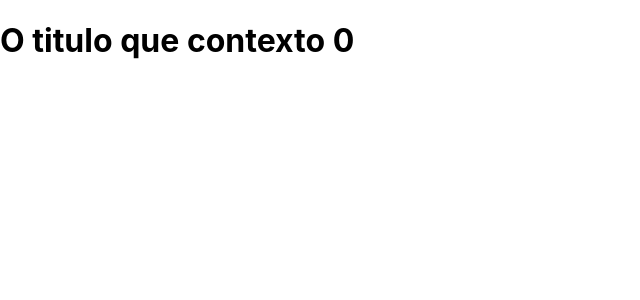
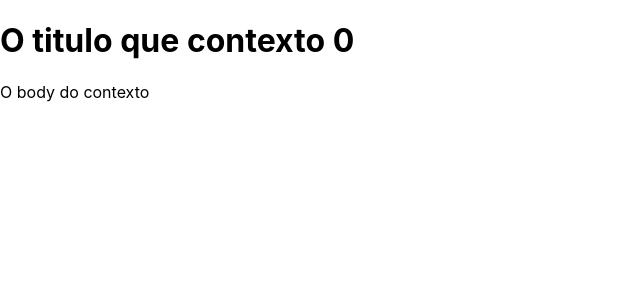
Before and after one commit to GuestRicardo/projectReact2, a React (Create React App) app: page / in a window 1280 px wide. Shown: the top 300 px of the page, without its empty margins (0-640 px from the left). Built offline with nearby package versions, Linux system fonts and the light colour scheme.

Commit message:
formatando

```diff
--- a/src/App.js
+++ b/src/App.js
@@ -34,7 +34,10 @@ const H1 = () => {
 }
 const Body = () => {
   const theContext = useContext(GlobalContext);
-  return <p>{theContext.body}</p>
+  const {
+    contextState: { body },
+  } = theContext;
+  return <p>{body}</p>
 }
 //fim dos componentes
 
```
